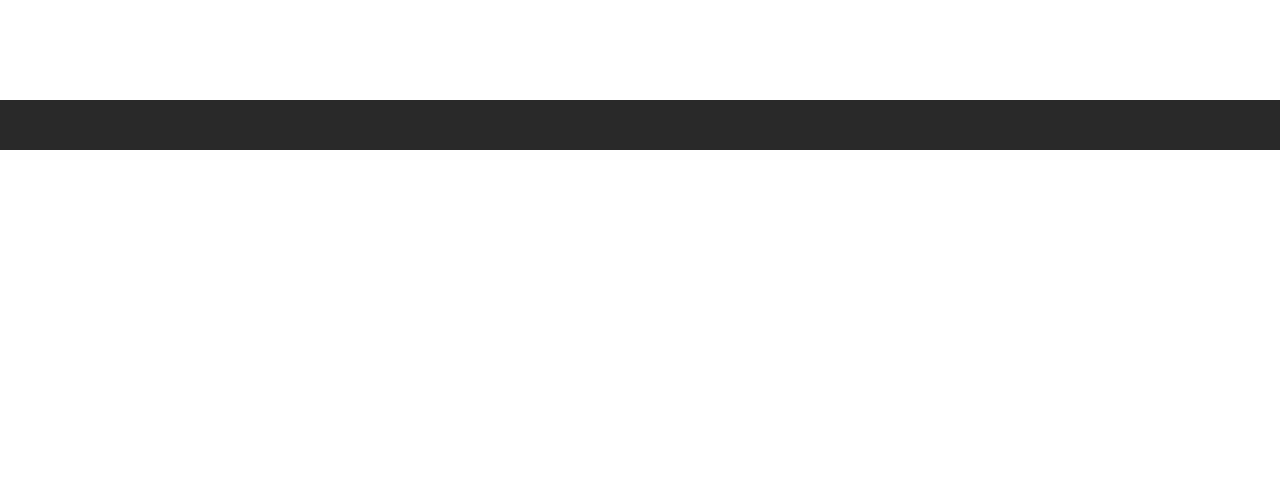
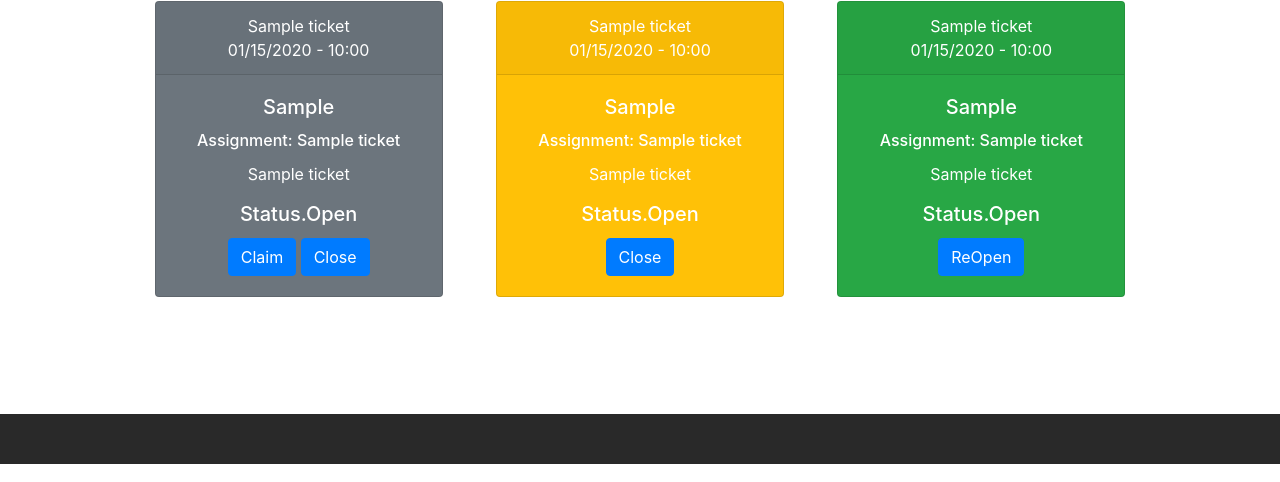
Before and after one commit to CSLC-Portal/UNO-CSLC-Ticket-Portal, a Flask app: template portal/app/templates/view_tickets.html in a window 1280 px wide. Shown: the part 318-800 px from the top of the page. Run offline with Flask 3, Linux system fonts and the light colour scheme; tables that the repository leaves empty hold one stand-in row (values such as "Sample post"); the template is opened without the code that fills it: values that come from a table or form of the project are taken from there, most other values are stand-ins (such as "Sample title", 1, 10 or a date in 2020); parts of the project's set-up code (start-up, migrations or seed data) failed here and were passed over.

Commit message:
fixed the ticket vertical

```diff
--- a/portal/app/static/main-style.css
+++ b/portal/app/static/main-style.css
@@ -224,3 +224,9 @@ td.right-end, th.right-end {
     margin-left: auto;
     margin-right: auto;
  }
+
+ ul {
+    list-style-type: none;
+    padding: 0;
+    margin: 0;
+ }
--- a/portal/app/templates/view_tickets.html
+++ b/portal/app/templates/view_tickets.html
@@ -16,64 +16,75 @@
             Closed Tickets
         </th>
     </tr>
-    {% for i in range(loopNum) %}
+
     <tr>
         <td>
-        {% if i < openTickets|length %}
+        <ul>
+        {% for ticket in openTickets %}
+        <li>
         <div class="card text-white bg-secondary mb-3 centered" style="max-width: 18rem;">
-        <div class="card-header">{{ openTickets[i].student_name }} <br> {{ openTickets[i].time_created.strftime('%m/%d/%Y - %H:%M') }}</div>
+        <div class="card-header">{{ ticket.student_name }} <br> {{ ticket.time_created.strftime('%m/%d/%Y - %H:%M') }}</div>
         <div class="card-body">
-            <h5 class="card-title">{{ openTickets[i].course }}</h5>
-            <h6 class="card-title">Assignment: {{ openTickets[i].assignment_name }}</h6>
-            <p class="card-text">{{ openTickets[i].specific_question }}</p>
-            <h5 class="card-title">{{ openTickets[i].status }}</h5>
+            <h5 class="card-title">{{ ticket.course }}</h5>
+            <h6 class="card-title">Assignment: {{ ticket.assignment_name }}</h6>
+            <p class="card-text">{{ ticket.specific_question }}</p>
+            <h5 class="card-title">{{ ticket.status }}</h5>
             <form action="{{ url_for('views.update_ticket') }}", method="POST">
-                <input type="hidden" name="ticketID" value="{{ openTickets[i].id }}">
+                <input type="hidden" name="ticketID" value="{{ ticket.id }}">
                 <button type="submit" class="btn btn-primary" name="action" value="Claim">Claim</button>
                 <button type="submit" class="btn btn-primary" name="action" value="Close">Close</button>
             </form>
         </div>
         </div>
-        {% endif %}
+        </li>
+        {% endfor %}
+        </ul>
         </td>
 
         <td>
-        {% if i < claimedTickets|length %}
+        <ul>
+        {% for ticket in claimedTickets %}
+        <li>
         <div class="card text-white bg-warning mb-3 centered" style="max-width: 18rem;">
-        <div class="card-header">{{ claimedTickets[i].student_name }} <br> {{ claimedTickets[i].time_created.strftime('%m/%d/%Y - %H:%M') }}</div>
+        <div class="card-header">{{ ticket.student_name }} <br> {{ ticket.time_created.strftime('%m/%d/%Y - %H:%M') }}</div>
         <div class="card-body">
-            <h5 class="card-title">{{ claimedTickets[i].course }}</h5>
-            <h6 class="card-title">Assignment: {{ claimedTickets[i].assignment_name }}</h6>
-            <p class="card-text">{{ claimedTickets[i].specific_question }}</p>
-            <h5 class="card-title">{{ claimedTickets[i].status }}</h5>
+            <h5 class="card-title">{{ ticket.course }}</h5>
+            <h6 class="card-title">Assignment: {{ ticket.assignment_name }}</h6>
+            <p class="card-text">{{ ticket.specific_question }}</p>
+            <h5 class="card-title">{{ ticket.status }}</h5>
             <form action="{{ url_for('views.update_ticket') }}", method="POST">
-                <input type="hidden" name="ticketID" value="{{ claimedTickets[i].id }}">
+                <input type="hidden" name="ticketID" value="{{ ticket.id }}">
                 <button type="submit" class="btn btn-primary" name="action" value="Close">Close</button>
             </form>
         </div>
         </div>
-        {% endif %}
+        </li>
+        {% endfor %}
+        </ul>
         </td>
 
         <td>
-        {% if i < closedTickets|length %}
+        <ul>
+        {% for ticket in closedTickets %}
+        <li>
         <div class="card text-white bg-success mb-3 centered" style="max-width: 18rem;">
-        <div class="card-header">{{ closedTickets[i].student_name }} <br> {{ closedTickets[i].time_created.strftime('%m/%d/%Y - %H:%M') }}</div>
+        <div class="card-header">{{ ticket.student_name }} <br> {{ ticket.time_created.strftime('%m/%d/%Y - %H:%M') }}</div>
         <div class="card-body">
-            <h5 class="card-title">{{ closedTickets[i].course }}</h5>
-            <h6 class="card-title">Assignment: {{ closedTickets[i].assignment_name }}</h6>
-            <p class="card-text">{{ closedTickets[i].specific_question }}</p>
-            <h5 class="card-title">{{ closedTickets[i].status }}</h5>
+            <h5 class="card-title">{{ ticket.course }}</h5>
+            <h6 class="card-title">Assignment: {{ ticket.assignment_name }}</h6>
+            <p class="card-text">{{ ticket.specific_question }}</p>
+            <h5 class="card-title">{{ ticket.status }}</h5>
             <form action="{{ url_for('views.update_ticket') }}", method="POST">
-                <input type="hidden" name="ticketID" value="{{ closedTickets[i].id }}">
+                <input type="hidden" name="ticketID" value="{{ ticket.id }}">
                 <button type="submit" class="btn btn-primary" name="action" value="ReOpen">ReOpen</button>
             </form>
         </div>
         </div>
-        {% endif %}
+        </li>
+        {% endfor %}
+        </ul>
         </td>
     </tr>
-    {% endfor %}
 </table>
 
 {% endblock %}
```
